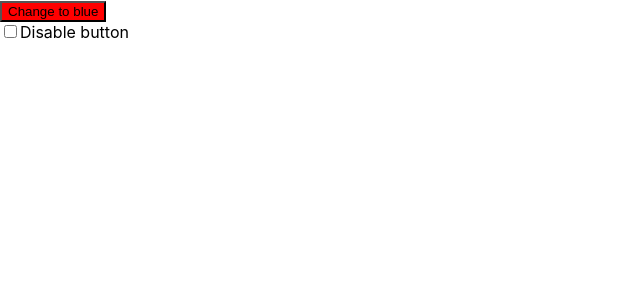
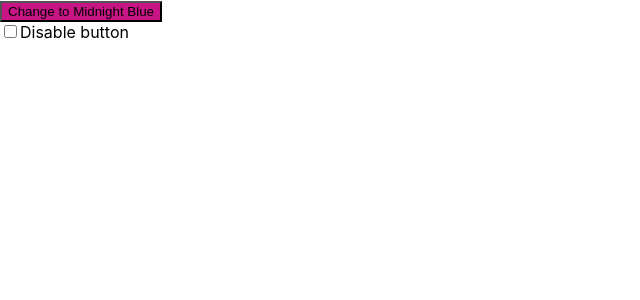
Before and after one commit to EnzoEsper/color-button-test, a React (Create React App) app: page / in a window 1280 px wide. Shown: the top 300 px of the page, without its empty margins (0-640 px from the left). Built offline with nearby package versions, Linux system fonts and the light colour scheme.

Commit message:
updating tests for new color names

```diff
--- a/src/App.js
+++ b/src/App.js
@@ -7,13 +7,13 @@ export function replaceCamelCaseWithSpaces(colorName) {
 };
 
 function App() {
-  const [ buttonColor, setButtonColor ] = useState('red');
-  const newButtonColor = buttonColor === 'red' ? 'blue' : 'red';
+  const [ buttonColor, setButtonColor ] = useState('MediumVioletRed');
+  const newButtonColor = buttonColor === 'MediumVioletRed' ? 'MidnightBlue' : 'MediumVioletRed';
   const [ disabled, setDisabled ] = useState(false);
 
   return (
     <div>
-      <button style={{backgroundColor: disabled === true ? 'gray' : buttonColor}} onClick={() => setButtonColor(newButtonColor)} disabled={disabled}>Change to {newButtonColor}</button>
+      <button style={{backgroundColor: disabled === true ? 'gray' : buttonColor}} onClick={() => setButtonColor(newButtonColor)} disabled={disabled}>Change to {replaceCamelCaseWithSpaces(newButtonColor)}</button>
       <br />
       <input type="checkbox" id="disable-button-checkbox" defaultChecked={disabled} aria-checked={disabled} onChange={(e) => setDisabled(e.target.checked)}/>
       <label htmlFor="disable-button-checkbox">Disable button</label>
```
Also changed, not shown: 1 other file (tests, documents, lock files or other folders).
